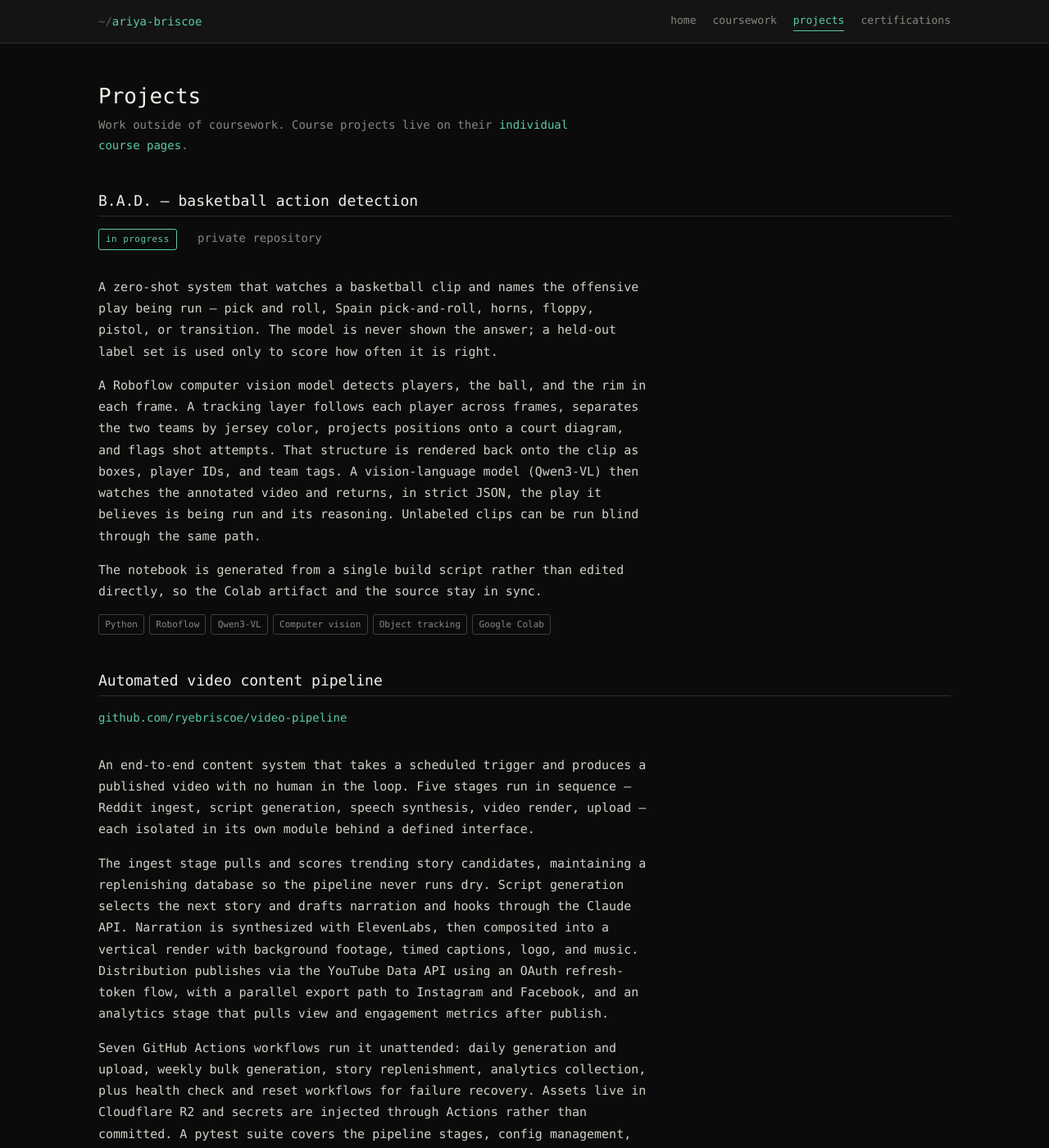
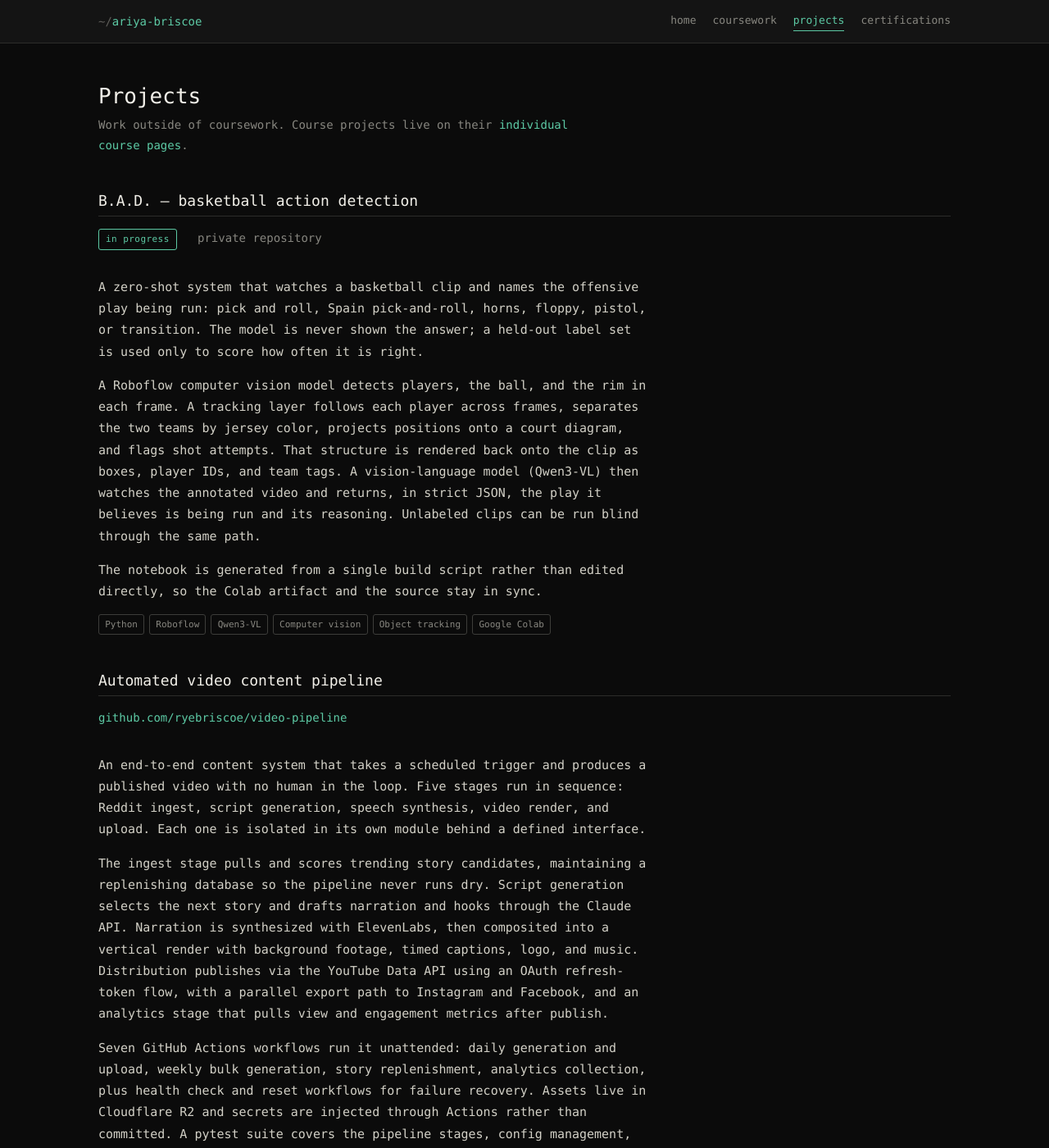
Before and after one commit to ryebriscoe/ryebriscoe.github.io, a Jekyll site: the page built from projects.md, in a window 1280 px wide and 1400 px high. Shown: the whole window at 82% size. Built offline with Jekyll 4.4.1, drawn with Linux system fonts in a browser that asks for light colours.

```diff
--- a/projects.md
+++ b/projects.md
@@ -17,7 +17,7 @@ permalink: /projects/
 
 <p>
   A zero-shot system that watches a basketball clip and names the offensive play
-  being run — pick and roll, Spain pick-and-roll, horns, floppy, pistol, or
+  being run: pick and roll, Spain pick-and-roll, horns, floppy, pistol, or
   transition. The model is never shown the answer; a held-out label set is used
   only to score how often it is right.
 </p>
@@ -53,9 +53,9 @@ permalink: /projects/
 
 <p>
   An end-to-end content system that takes a scheduled trigger and produces a
-  published video with no human in the loop. Five stages run in sequence —
-  Reddit ingest, script generation, speech synthesis, video render, upload —
-  each isolated in its own module behind a defined interface.
+  published video with no human in the loop. Five stages run in sequence: Reddit ingest, script generation, speech
+  synthesis, video render, and upload. Each one is isolated in its own module
+  behind a defined interface.
 </p>
 
 <p>
```
Also changed, not shown: coursework.md (+1 -1 lines), 1 other file.
